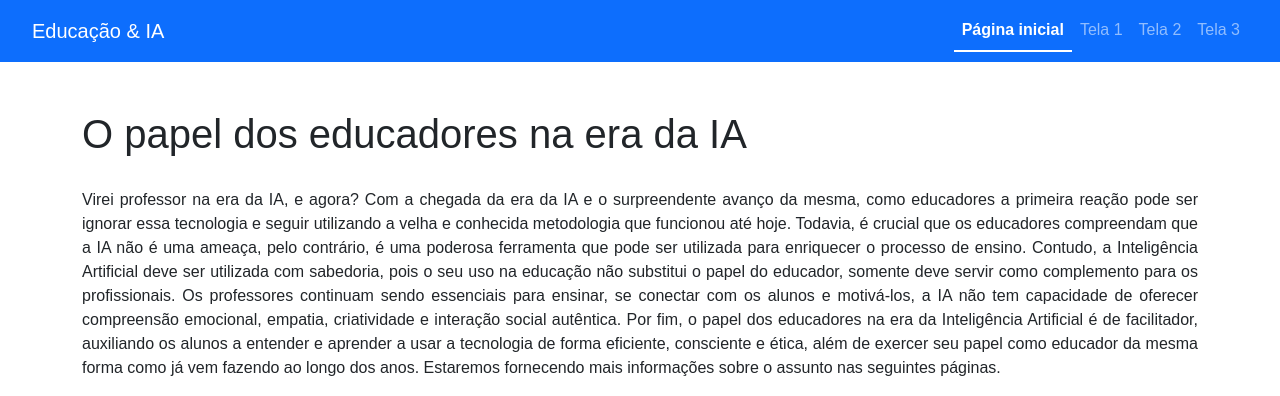
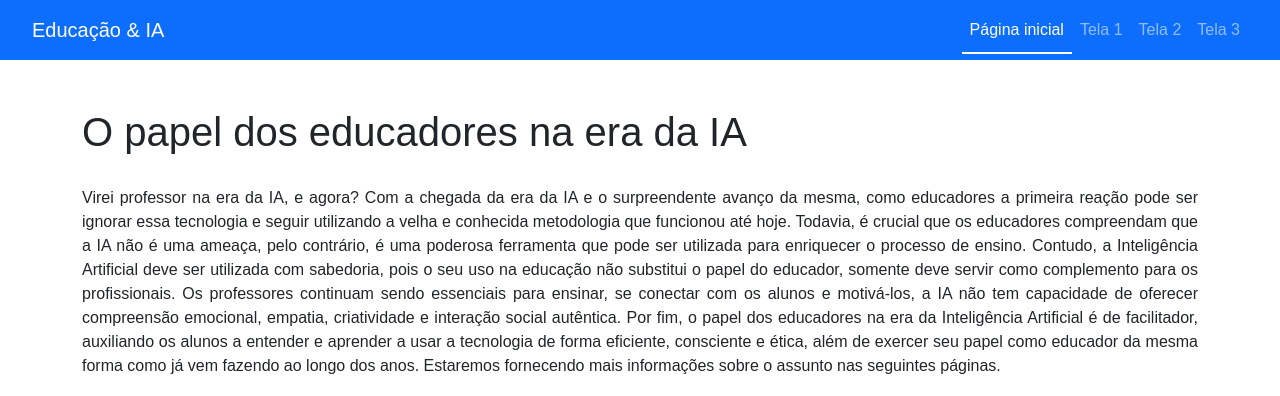
Before and after one commit to SamuelGaitkoski/desafio-desenvolvimento-para-web, a plain HTML site: page index.html in a window 1280 px wide. Shown: the top 396 px of the page. Drawn offline with nearby package versions, Linux system fonts and the light colour scheme.

Commit message:
Alterações no comportamento dos itens do menu

```diff
--- a/css/style.css
+++ b/css/style.css
@@ -37,3 +37,18 @@ footer {
     padding: 20px 0;
     width: 100%;
 }
+
+.navbar .nav-item.active a {
+    position: relative;
+    color: white;
+}
+
+.navbar .nav-item.active a::after {
+    content: "";
+    position: absolute;
+    bottom: -4px;
+    left: 0;
+    width: 100%;
+    height: 2px;
+    background-color: white;
+}
--- a/index.html
+++ b/index.html
@@ -11,11 +11,10 @@
     <nav class="navbar navbar-expand-lg navbar-dark bg-primary">
         <div class="container-fluid">
             <a class="navbar-brand" href="#">Educação & IA</a>
-
             <div class="d-flex ms-auto">
                 <ul class="navbar-nav">
-                    <li class="nav-item"></li>
-                        <a class="nav-link active" href="#" data-page="home">Página inicial</a>
+                    <li class="nav-item">
+                        <a class="nav-link" href="#" data-page="home">Página inicial</a>
                     </li>
                     <li class="nav-item">
                         <a class="nav-link" href="#" data-page="tela1">Tela 1</a>
@@ -32,7 +31,6 @@
     </nav>
 
     <div id="content" class="container mt-5">
-
     </div>
 
     <footer class="mt-5">
--- a/js/script.js
+++ b/js/script.js
@@ -1,5 +1,12 @@
 $(document).ready(function () {
-    $("#content").load("pages/home.html");
+    function setActiveNavItem(page) {
+        $(".navbar .nav-item").removeClass("active");
+        $(`a[data-page='${page}']`).parent().addClass("active");
+    }
+
+    $("#content").load("pages/home.html", function() {
+        setActiveNavItem('home');
+    });
 
     $('a[data-page]').on('click', function (e) {
         e.preventDefault();
@@ -11,10 +18,6 @@ $(document).ready(function () {
             }
         });
 
-        $('.nav-item').on('click', function(e) {
-            $('.nav-item').removeClass('active');
-
-            $(this).addClass('active');
-        });
+        setActiveNavItem(page);
     });
 });
```
